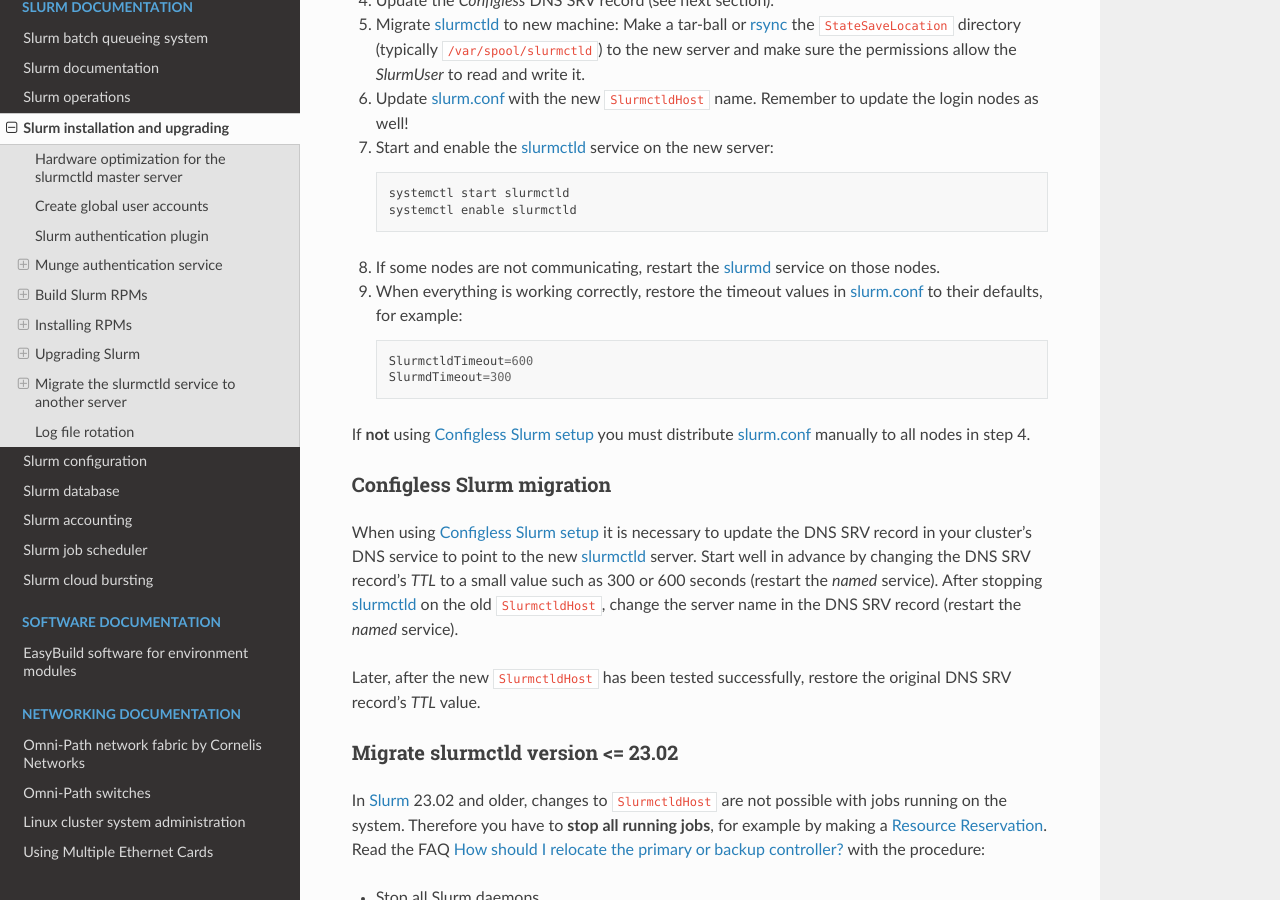
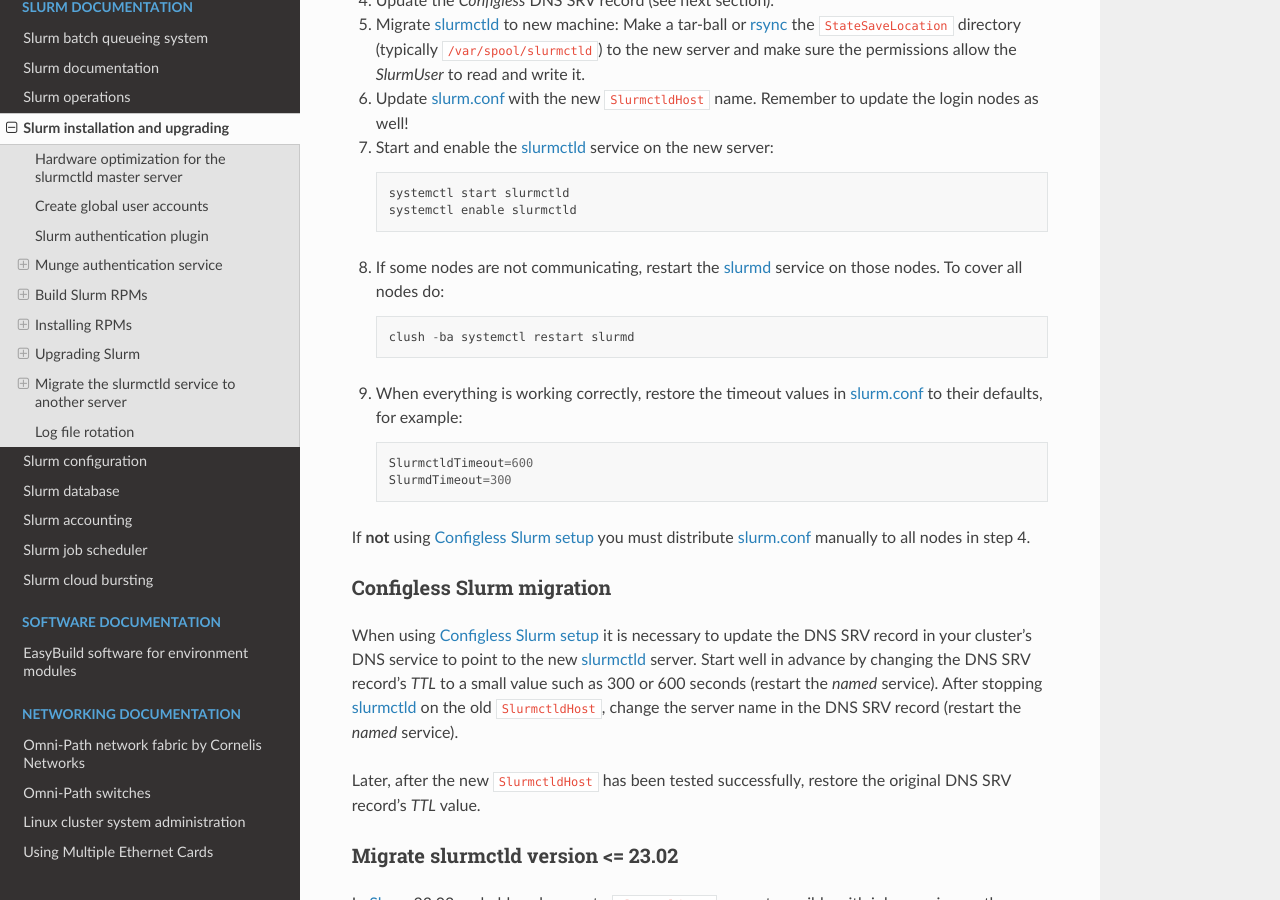
Before and after one commit to OleHolmNielsen/Niflheim_system, a Sphinx documentation site: the page built from docs/Slurm_installation.rst, in a window 1280 px wide and 900 px high, scrolled down 21353 px. Built offline with Sphinx 7.4.7 and the Read the Docs theme 2.0.0, drawn with Linux system fonts in a browser that asks for light colours.

Commit message:
Restart slurmds

```diff
--- a/docs/Slurm_installation.rst
+++ b/docs/Slurm_installation.rst
@@ -922,6 +922,10 @@ and the details are discussed in bug_20070_ :
      systemctl enable slurmctld
 
 8. If some nodes are not communicating, restart the slurmd_ service on those nodes.
+   To cover all nodes do::
+
+     clush -ba systemctl restart slurmd
+
 9. When everything is working correctly, restore the timeout values in slurm.conf_ to their defaults, for example::
 
      SlurmctldTimeout=600
```
